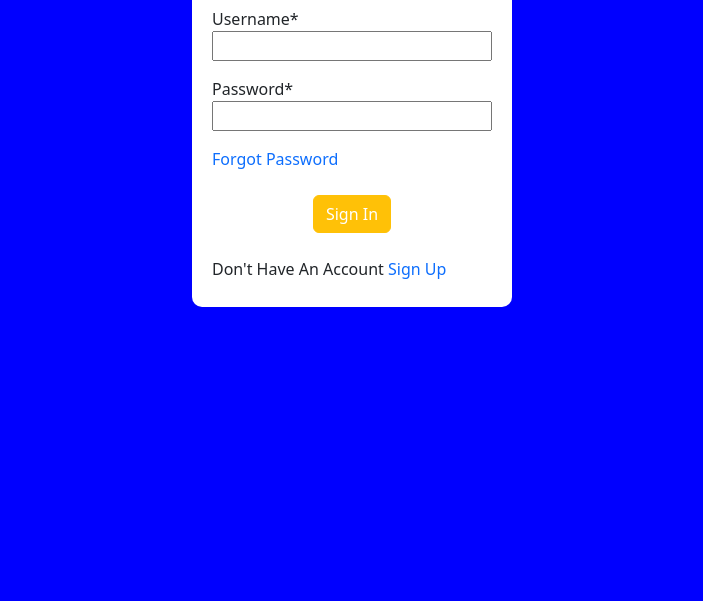
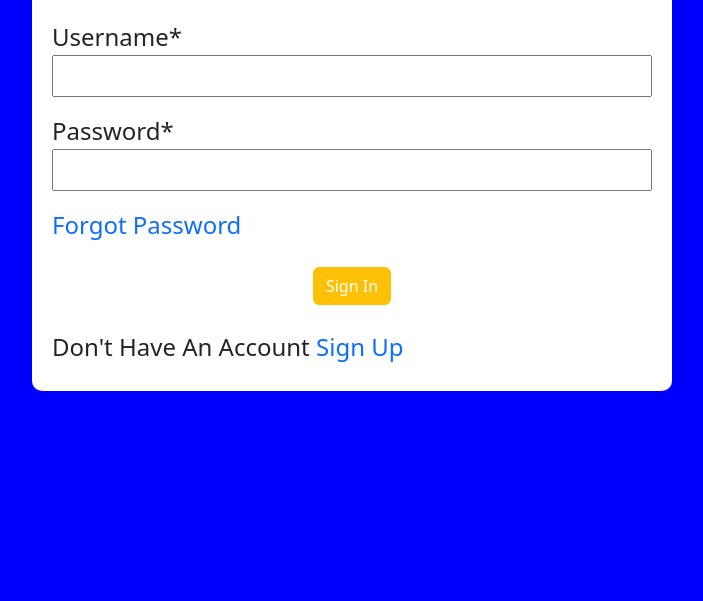
Before and after one commit to sinclare210/site, a plain HTML site: page index.html in a window 1280 px wide. Shown: the part 199-800 px from the top of the page, without its empty margins (288-991 px from the left). Drawn offline with nearby package versions, Linux system fonts and the light colour scheme.

Commit message:
Update style.css

```diff
--- a/css/style.css
+++ b/css/style.css
@@ -23,9 +23,10 @@ width: 100%
 button{
 
 }
-@media screen and (max-width: 1028px){
+@media screen and (max-width: 1281px){
    .loin {
        width: 50%;
+       font-size:1.5rem
 
     }
 }
```
